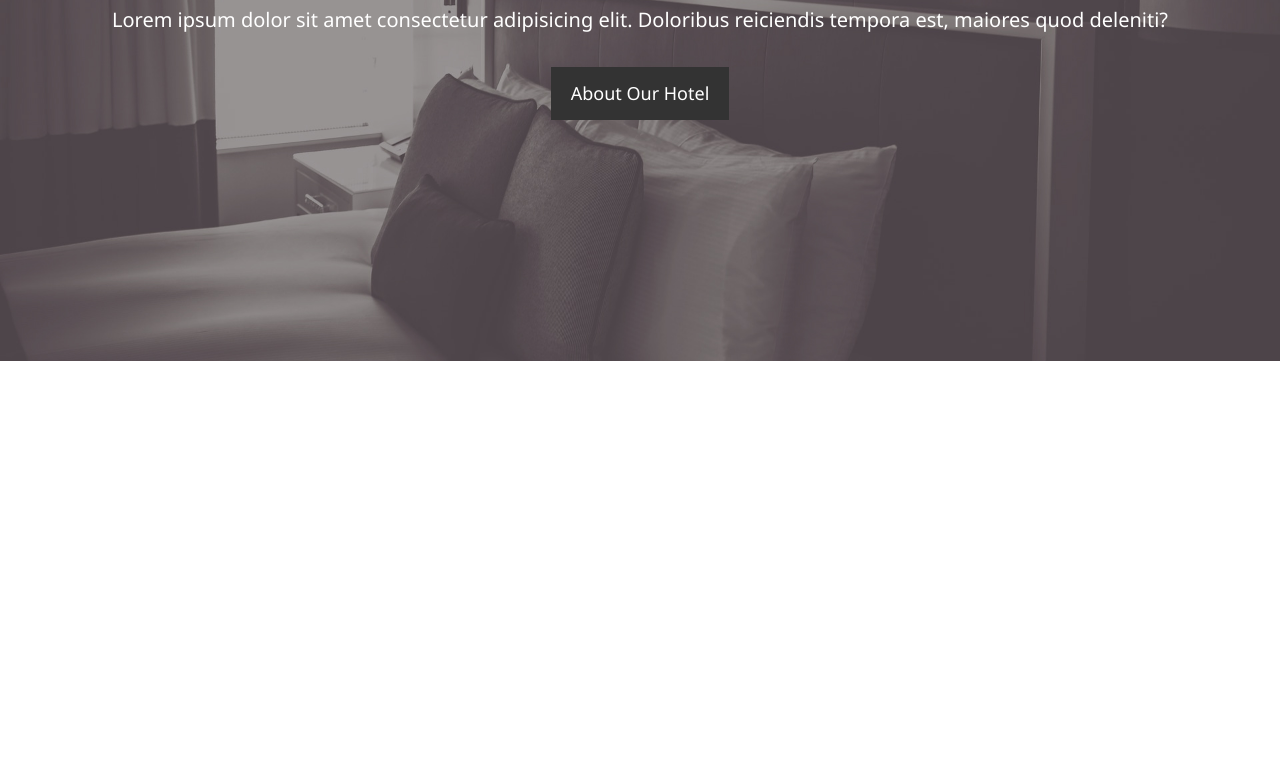
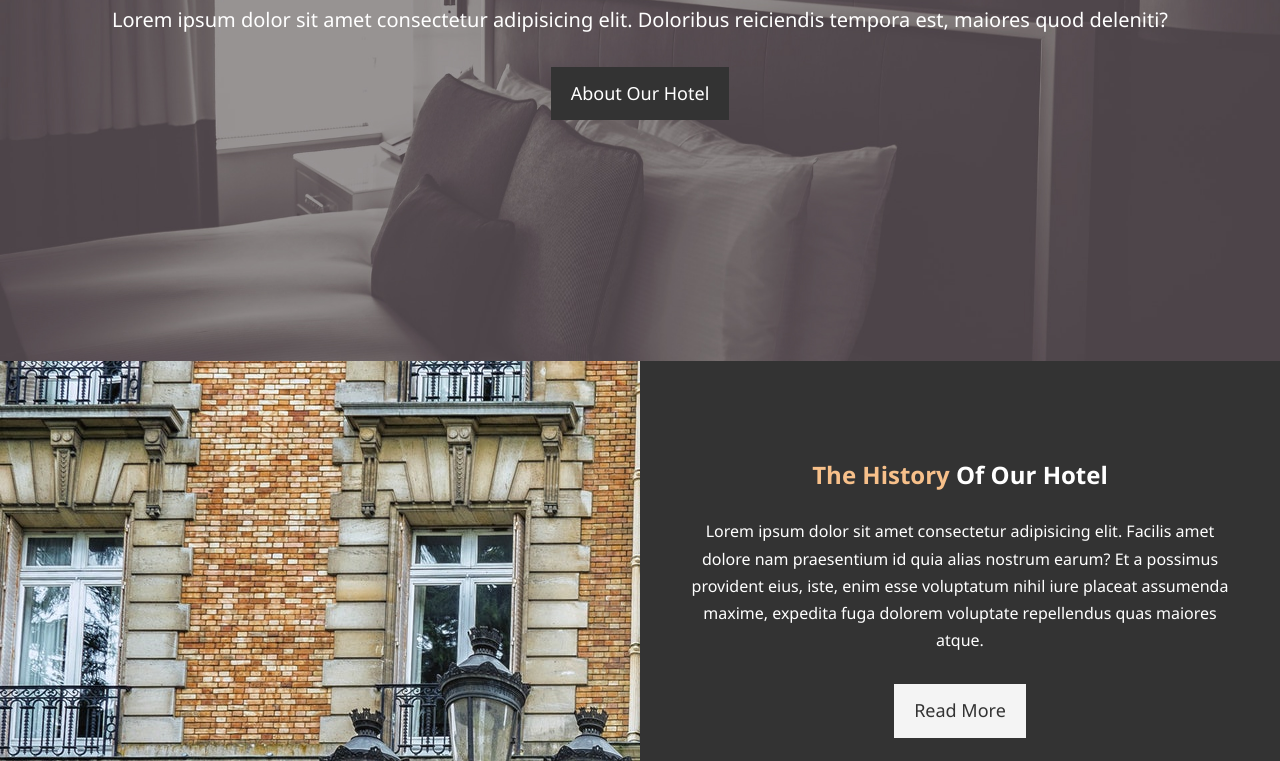
Before and after one commit to MarcLignarius/CSS.BTHotel, a plain HTML site: page index.html in a window 1280 px wide. Shown: the part 466-1227 px from the top of the page. Before the commit the page ends 827 px from the top, so only its background shows below. Drawn offline with Linux system fonts and the light colour scheme.

Commit message:
add markup and css for home-info section

```diff
--- a/css/style.css
+++ b/css/style.css
@@ -57,6 +57,25 @@ p {
 .btn:hover {
   background: #f7c08a;
   color: #333;
+}
+
+.btn-light {
+  background: #f4f4f4;
+  color: #333;
+}
+
+.bg-dark {
+  background: #333;
+  color: #fff;
+}
+
+.bg-light {
+  background: #f4f4f4;
+  color: #333;
+}
+
+.bg-primary {
+  background: #f7c08a;
 }
 
 /* Navbar */
@@ -121,5 +140,28 @@ p {
   line-height: 1.7em;
 }
 
-#showcase .showcase-content {
+/* Home Info */
+
+#home-info {
+  height: 400px;
 }
+
+#home-info .info-img {
+  float: left;
+  width: 50%;
+  background: url("../img/photo-1.jpg") no-repeat;
+  min-height: 100%;
+}
+
+#home-info .info-content {
+  float: right;
+  width: 50%;
+  height: 100%;
+  text-align: center;
+  padding: 100px 50px;
+  overflow: hidden;
+}
+
+#home-info .info-content p {
+  padding-bottom: 20px;
+}
--- a/index.html
+++ b/index.html
@@ -35,5 +35,14 @@
         </div>
       </div>
     </header>
+    <section id="home-info" class="bg-dark">
+      <div class="info-img"></div>
+      <div class="info-content">
+        <h2><span class="text-primary">The History</span> Of Our Hotel</h2>
+        <p>Lorem ipsum dolor sit amet consectetur adipisicing elit. Facilis amet dolore nam praesentium id quia alias nostrum earum? Et a possimus provident eius, iste, enim esse voluptatum nihil iure placeat assumenda maxime, expedita fuga dolorem voluptate repellendus quas maiores atque.</p>
+        <a href="about.html" class="btn btn-light">Read More</a>
+      </div>
+
+    </section>
   </body>
 </html>
```
